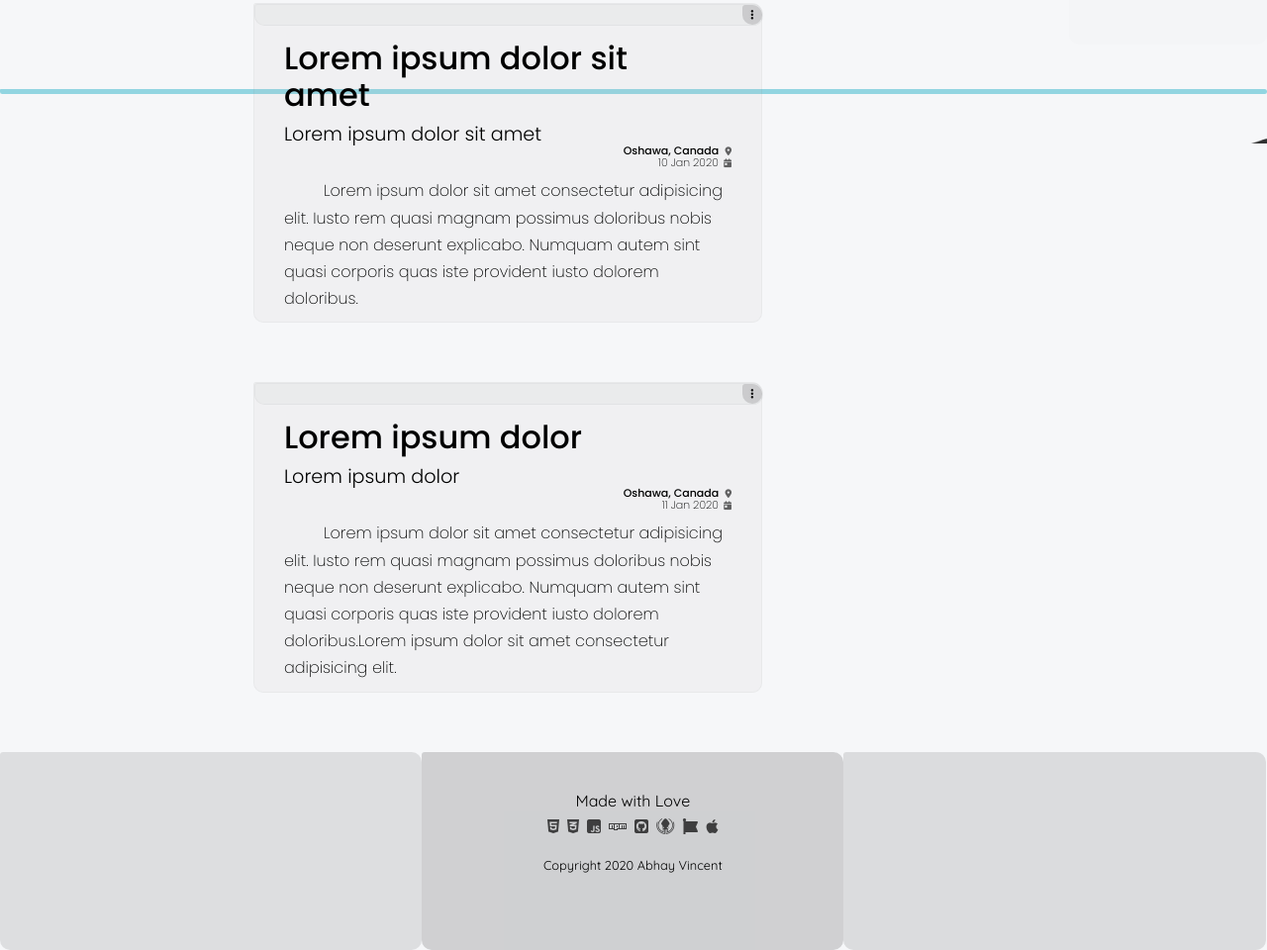
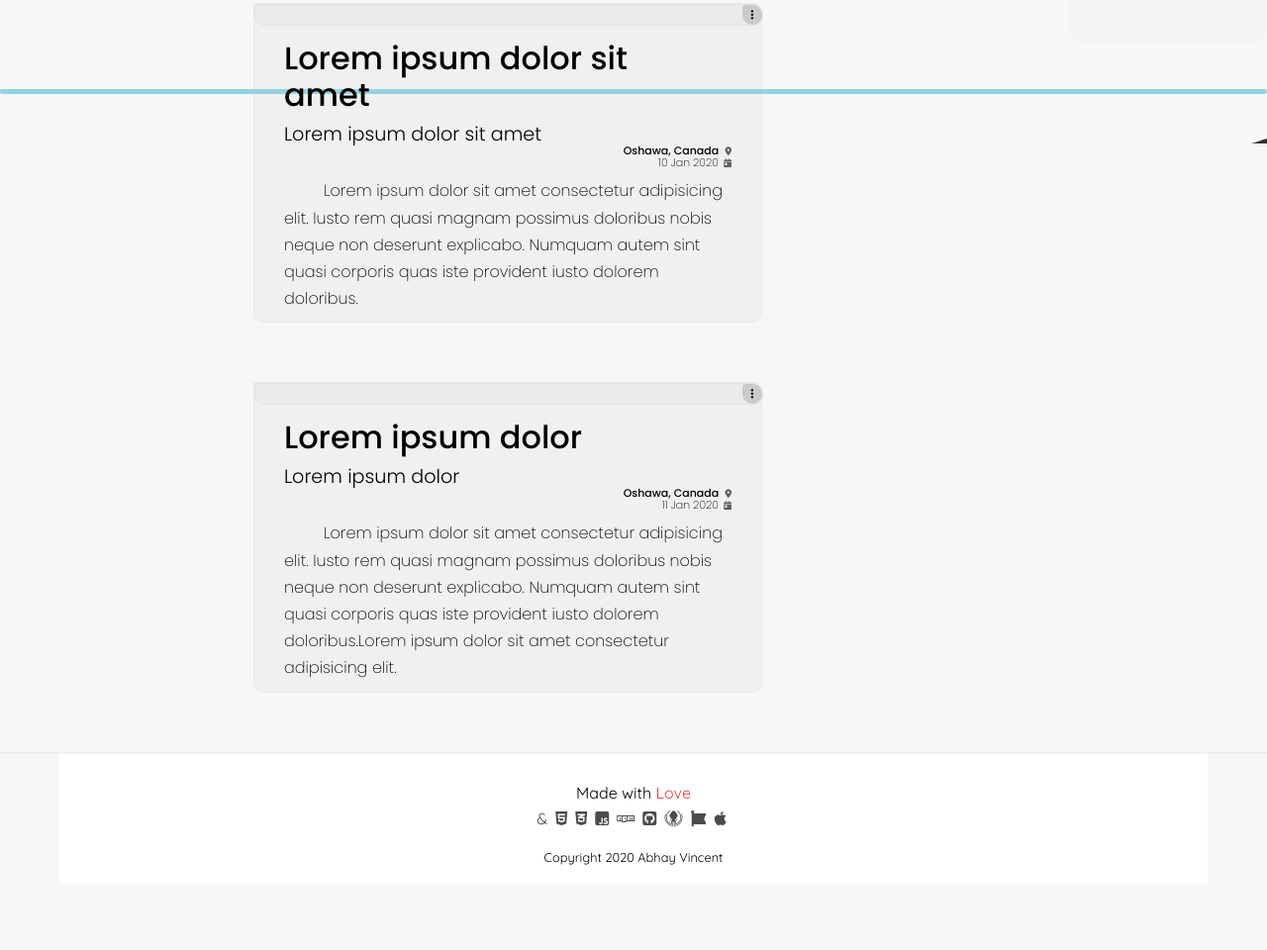
Before and after one commit to abhaykvincent/webtop, a website: page index.html in a window 1280 px wide. Shown: the part 705-1665 px from the top of the page at 99% size. After the commit the page ends 1599 px from the top, so only its background shows below. Drawn offline with Linux system fonts and the light colour scheme.

Commit message:
major structure update

```diff
--- a/index.html
+++ b/index.html
@@ -138,8 +138,8 @@
         <footer>
             <div class="footerElements left"></div>
             <div class="footerElements middle">
-                <div class="withLove">Made with Love</div>
-                <div class="techs"></div>
+                <div class="withLove">Made with <span class="love"> Love</span></div>
+                <div class="techs"> and </div>
                 <div class="copy">Copyright 2020 Abhay Vincent</div>
             </div>
             <div class="footerElements right"></div>
--- a/src/css/main.scss
+++ b/src/css/main.scss
@@ -1090,25 +1090,18 @@ section {
         }
         footer {
             width: 100%;
-            height: 200px;
             display: flex;
 
             .footerElements {
                 display: table-cell;
-                height: 200px;
-                padding: 40px;
+                padding: 30px 30px 10px 30px;
+                border-top: 2px solid rgba(0, 0, 0, 0.05);
+                border-radius: 0px;
                 box-sizing: border-box;
             }
-
-            .left {
-                width: 33.3%;
-                height: 200px;
-                background: #0000001a;
-            }
-
             .middle {
-                width: 33.3%;
-                background: #00000028;
+                width: 100%;
+                background: #ffffff;
                 text-align: center;
 
                 .withLove {
@@ -1117,6 +1110,13 @@ section {
                     transform: translateX(-50%);
                     width: 40%;
                     text-align: center;
+                    .love{
+                        color: rgb(228, 66, 66);
+                        &:hover{
+                            color: rgb(226, 47, 47);
+                            font-weight: 500;
+                        }
+                    }
                 }
 
                 .techs {
@@ -1137,16 +1137,12 @@ section {
                 .copy {
                     position: relative;
                     margin-top: 20px;
+                    padding-bottom: 10px;
                     width: 100%;
                     text-align: center;
                     font-size: 80%;
                 }
             }
-
-            .right {
-                width: 33.3%;
-                background: #0000001c;
-            }
         }
     }
 }
--- a/src/js/app.js
+++ b/src/js/app.js
@@ -470,7 +470,7 @@ function addFooter_techs(){
     {name:"font-awesome",   icon:`fab fa-font-awesome`},
     {name:"apple",          icon:`fab fa-apple`},
     ];
-    let content =""
+    let content ="& "
     techs.forEach(tech => {
         content+= `<i class="footer-tech-i ${tech.icon}"></i>`
 
```
Also changed, not shown: src/css/main.css, 1 other file.
